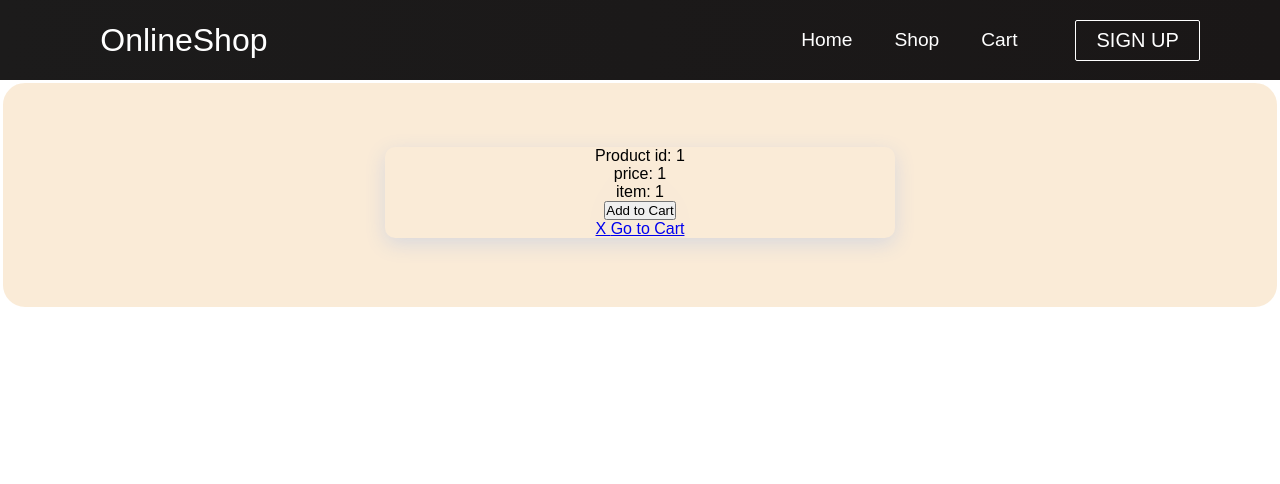
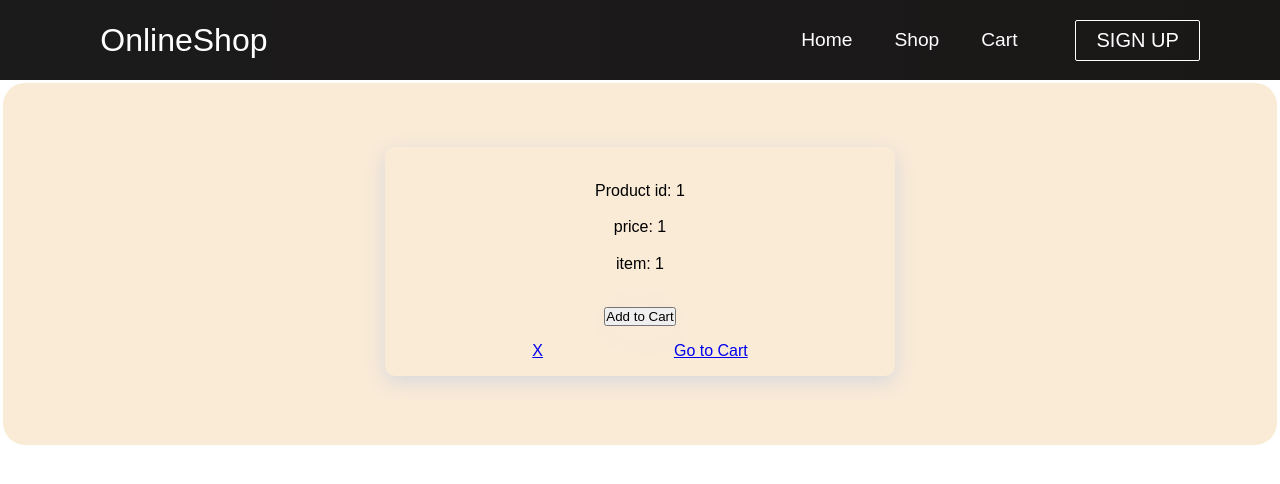
Before and after one commit to pinkx-xlink/react-shopping-cart-project, a React (Create React App) app in the folder shopping-cart/: page /itemDetail/1/1/1 in a window 1280 px wide. Shown: the top 484 px of the page. Built offline with nearby package versions, Linux system fonts and the light colour scheme.

Commit message:
Align item info

```diff
--- a/shopping-cart/src/components/ItemDetails.css
+++ b/shopping-cart/src/components/ItemDetails.css
@@ -11,3 +11,18 @@
     padding-top: 4rem;
     padding-bottom: 4rem;
 }
+
+.product_info {
+    display: flex;
+    flex-direction: column;
+    justify-content: space-evenly;
+    height: 10rem;
+    padding: 1rem;
+}
+
+.nav_btns {
+    display: flex;
+    justify-content: space-evenly;
+    width: 100%;
+    padding: 1rem;
+}
```
